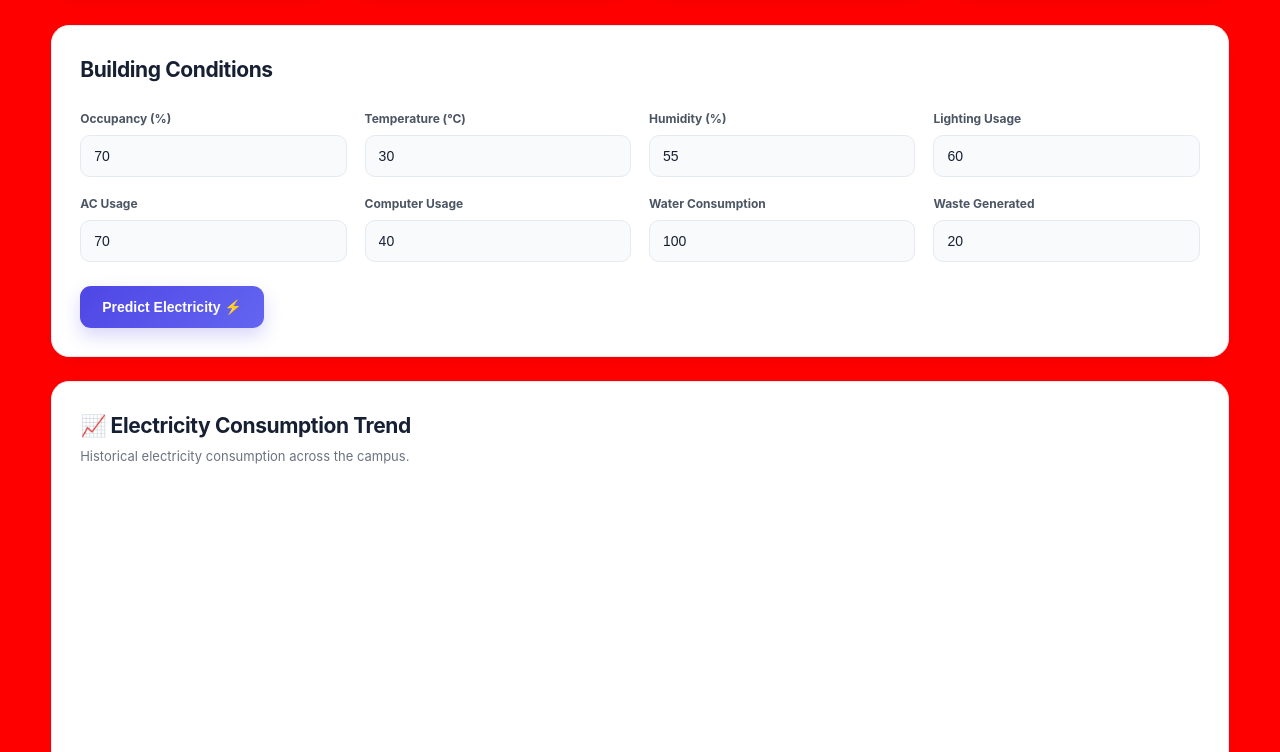
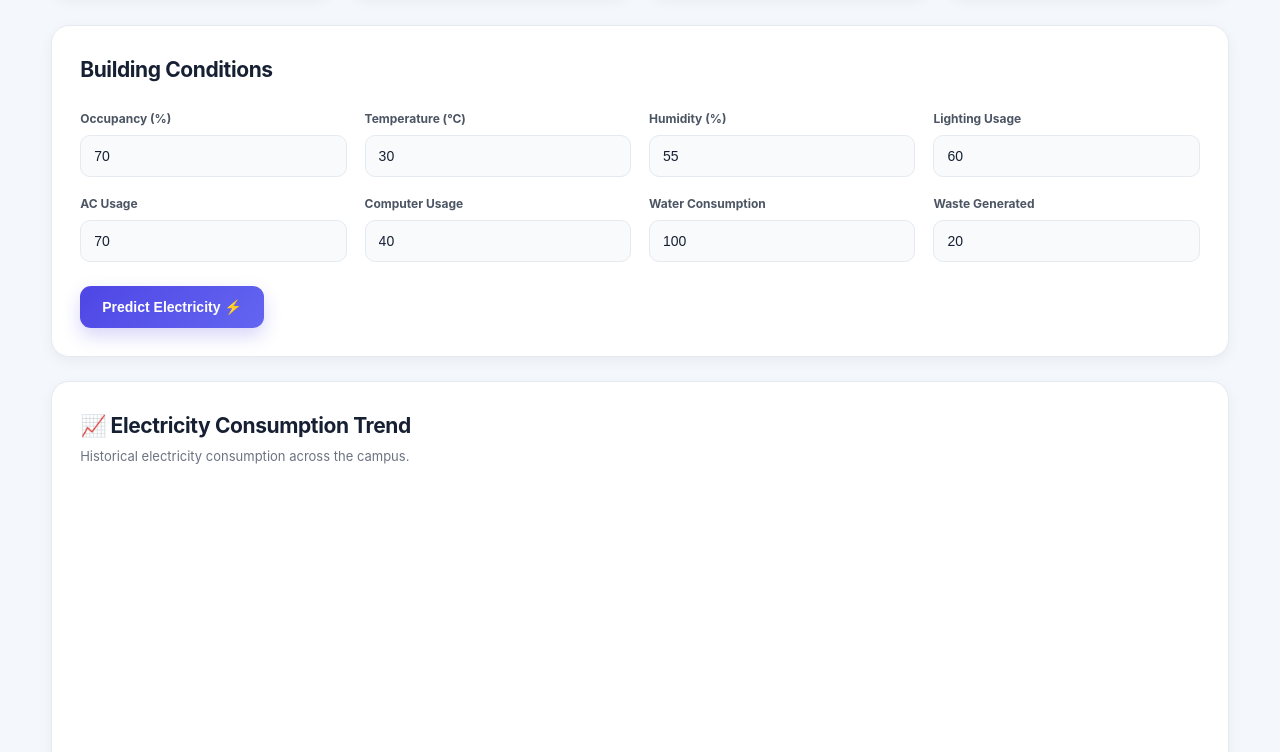
Before and after one commit to MukkuPranitha/SmartCampus_DigitalTwin, a plain HTML site: page frontend/index.html in a window 1280 px wide. Shown: the part 552-1304 px from the top of the page. Drawn offline with nearby package versions, Linux system fonts and the light colour scheme; no server answers.

Commit message:
Update frontend design

```diff
--- a/frontend/style.css
+++ b/frontend/style.css
@@ -2,9 +2,6 @@
    SMART CAMPUS DIGITAL TWIN
    Modern AI Dashboard UI
 ========================================= */
-body {
-    background: red !important;
-}
 :root {
     --bg: #f4f7fb;
     --surface: #ffffff;
```
Also changed, not shown: frontend/index.html (line endings or trailing spaces).
